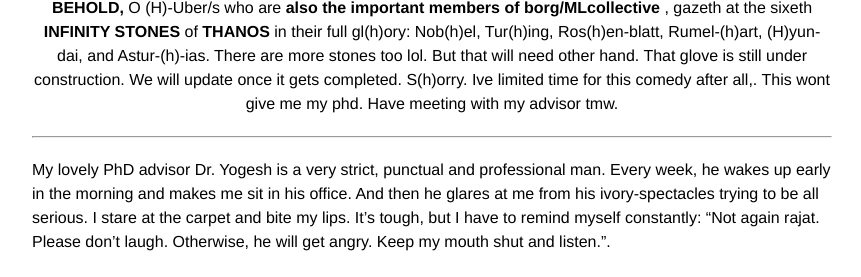
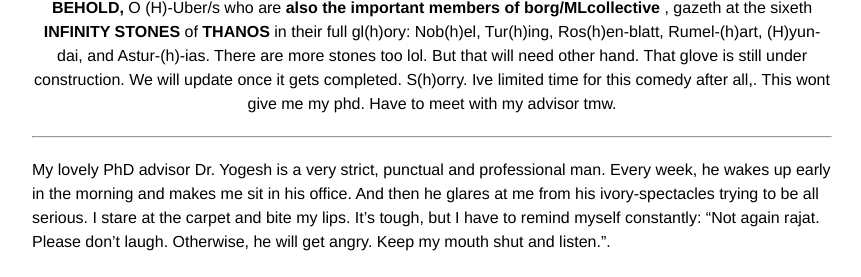
Before and after one commit to rajatmodi62/rajatmodi62.github.io, a Jekyll site: the page built from _posts/2024-10-26-hinton_apm.md, in a window 1280 px wide and 900 px high, scrolled down 2601 px, cut to the strip 237-514 px from the top of the window. Shown: the whole strip, without its empty margins (208-1069 px from the left). Built offline with Jekyll 4.4.1, drawn with Linux system fonts in a browser that asks for light colours; comment, search, counter and statistics services are not loaded.

Commit message:
soft link blog

```diff
--- a/_posts/2024-10-26-hinton_apm.md
+++ b/_posts/2024-10-26-hinton_apm.md
@@ -64,7 +64,7 @@ p.s. We have members from <b>(H)-Uber/s too</b>(cc Rosanne Liu, Jason Yosinski).
     <img class="img-fluid" src="{{ site.baseurl }}\assets\img\apm\infinity_stone.png" style="width: 50%; height: auto;"> <!-- Image width is 50% of its parent -->
 </div>
 <div class="caption" style="text-align: center;">
-    <b> BEHOLD,</b> O (H)-Uber/s who are <b>also the important members of borg/MLcollective </b>, gazeth at the sixeth <b> INFINITY STONES</b> of <b>THANOS</b> in their full gl(h)ory: Nob(h)el, Tur(h)ing, Ros(h)en-blatt, Rumel-(h)art, (H)yun-dai, and Astur-(h)-ias. There are more stones too lol. But that will need other hand. That glove is still under construction. We will update once it gets completed. S(h)orry. Ive limited time for this comedy after all,. This wont give me my phd. Have meeting with my advisor tmw.
+    <b> BEHOLD,</b> O (H)-Uber/s who are <b>also the important members of borg/MLcollective </b>, gazeth at the sixeth <b> INFINITY STONES</b> of <b>THANOS</b> in their full gl(h)ory: Nob(h)el, Tur(h)ing, Ros(h)en-blatt, Rumel-(h)art, (H)yun-dai, and Astur-(h)-ias. There are more stones too lol. But that will need other hand. That glove is still under construction. We will update once it gets completed. S(h)orry. Ive limited time for this comedy after all,. This wont give me my phd. Have to meet with my advisor tmw.
 </div>
 <!-- And now, as even the stars spanning the cosmos <b> shall be forced to bear witness </b>  this grandiose-moment , under the sacred laws of academic-tradition spanning <b> millennia </b>, and the blessings of esteemed NeurIPS program committee, <b>(Me)mbers of the (ML)Collective</b> on this twenty eighth day of the month of october in the year 2024 of our humble lord <b>Jesus Christ</b>  hereby lay claim to  Yannic Kilcher’s <b>“(Me)-GLO-(MiL)-lennia”</b>. Member's locations can include any land, water, spaceships, and inside volcanoes too. May this claim forever rest <b>UNWAVERING, UNDILUTED and UNCHALLENGED </b>.
 
```
